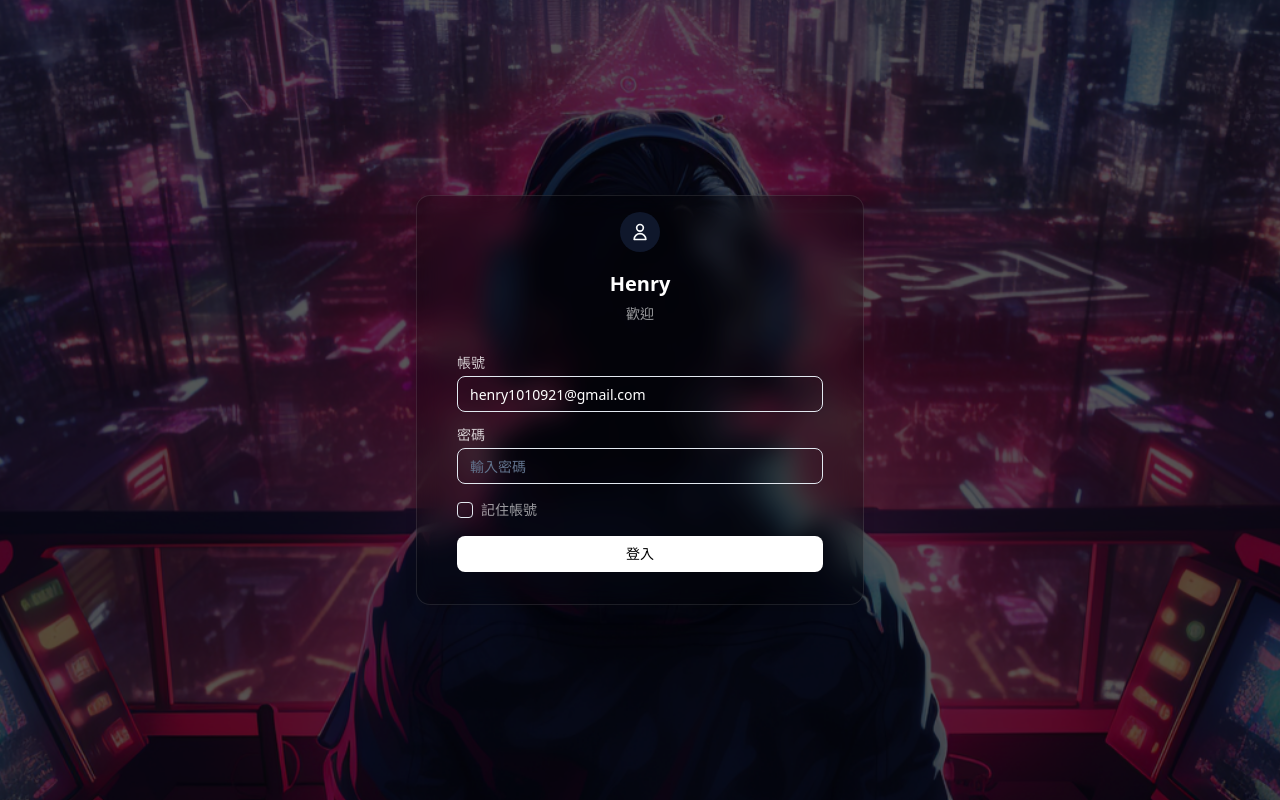
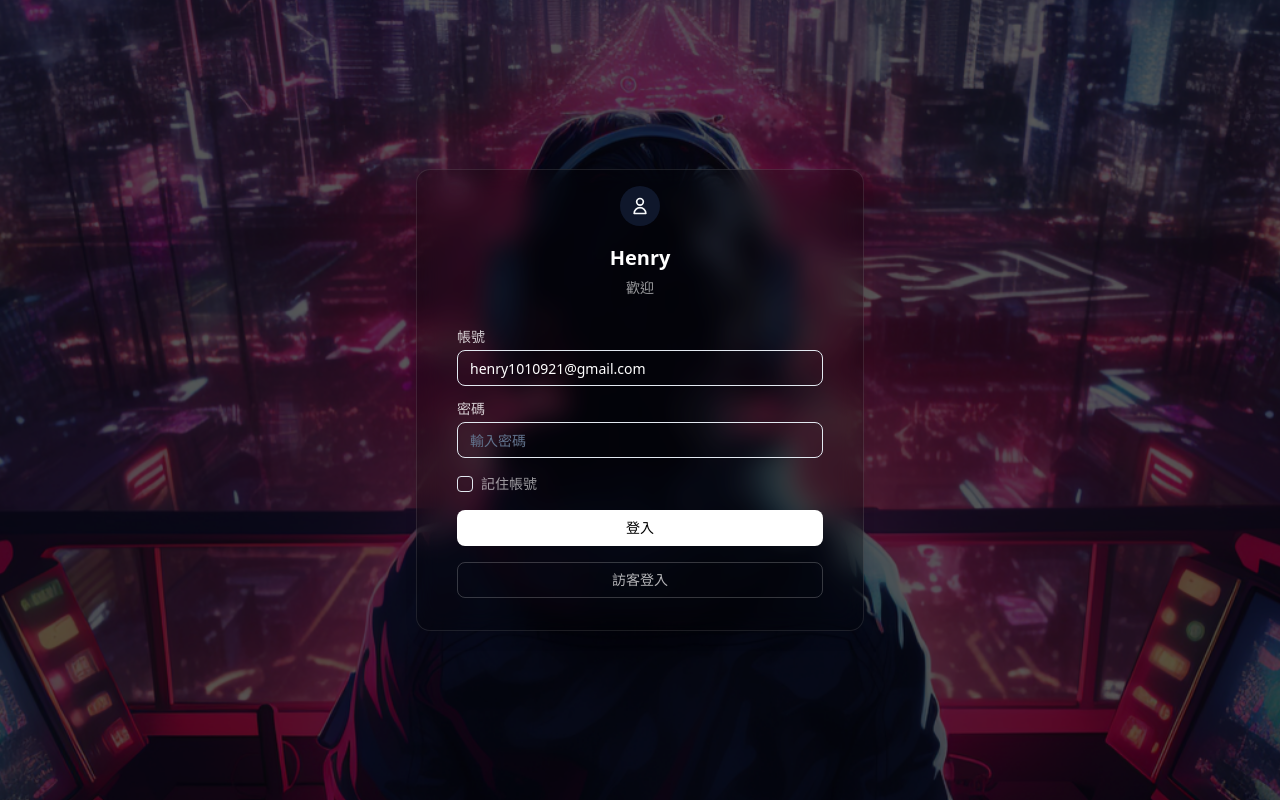
Before and after one commit to Chang-Shih-Yung/About-Henry, a Vue app: page /#/login in a window 1280 px wide. Built offline with nearby package versions, Linux system fonts and the light colour scheme.

Commit message:
feat: add guest login button to LoginView

```diff
--- a/src/views/LoginView.vue
+++ b/src/views/LoginView.vue
@@ -86,6 +86,10 @@
               <path class="opacity-75" fill="currentColor" d="M4 12a8 8 0 018-8v8z"/>
             </svg>
             {{ loading ? '登入中…' : '登入' }}
+          </Button>
+
+          <Button type="button" variant="outline" class="w-full bg-transparent border-white/20 text-white/70 hover:bg-white/10 hover:text-white hover:border-white/30" @click="handleGuestLogin">
+            訪客登入
           </Button>
         </form>
       </CardContent>
@@ -180,6 +184,11 @@ function fillRemembered() {
   form.value.remember = true
 }
 
+function handleGuestLogin() {
+  login('guest', 'fubon2025')
+  router.push('/intro')
+}
+
 async function handleLogin() {
   error.value = ''
   if (!form.value.username || !form.value.password) {
```
